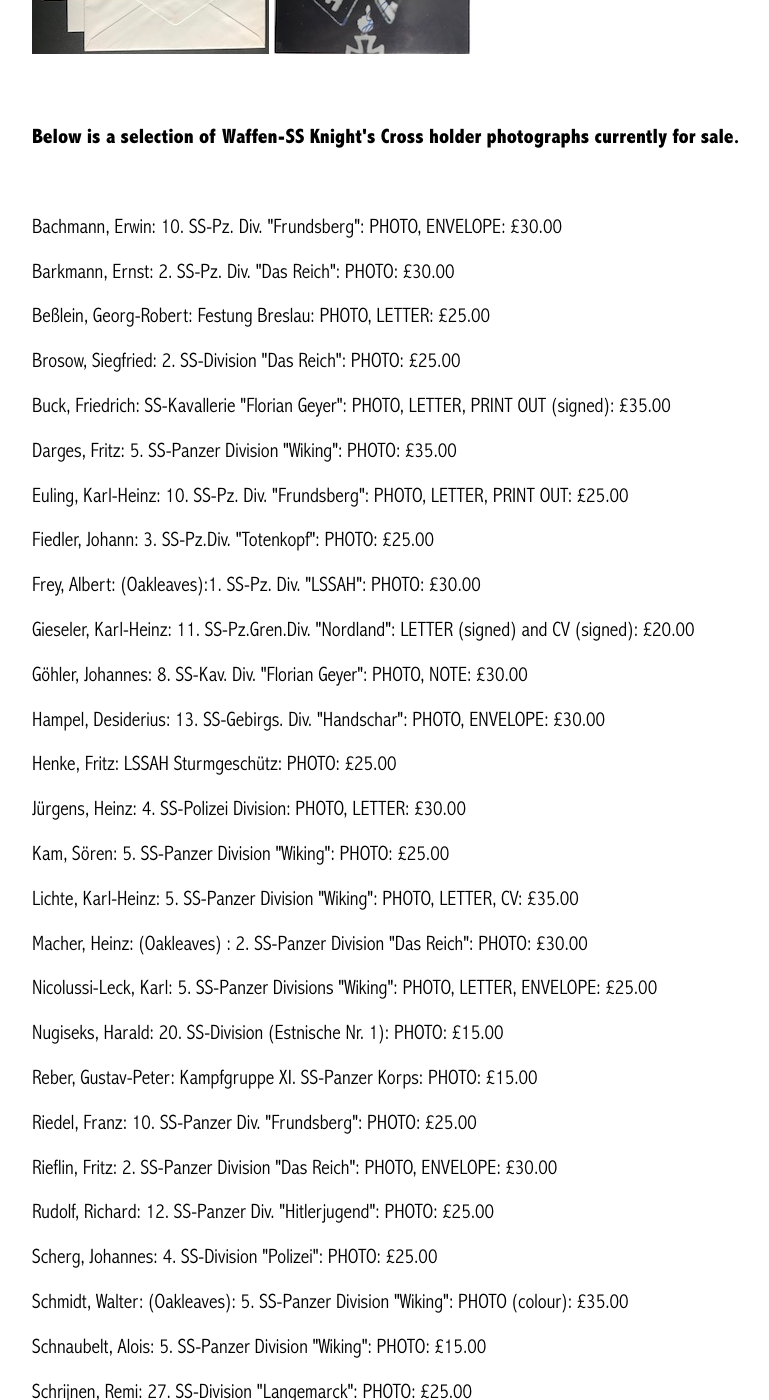
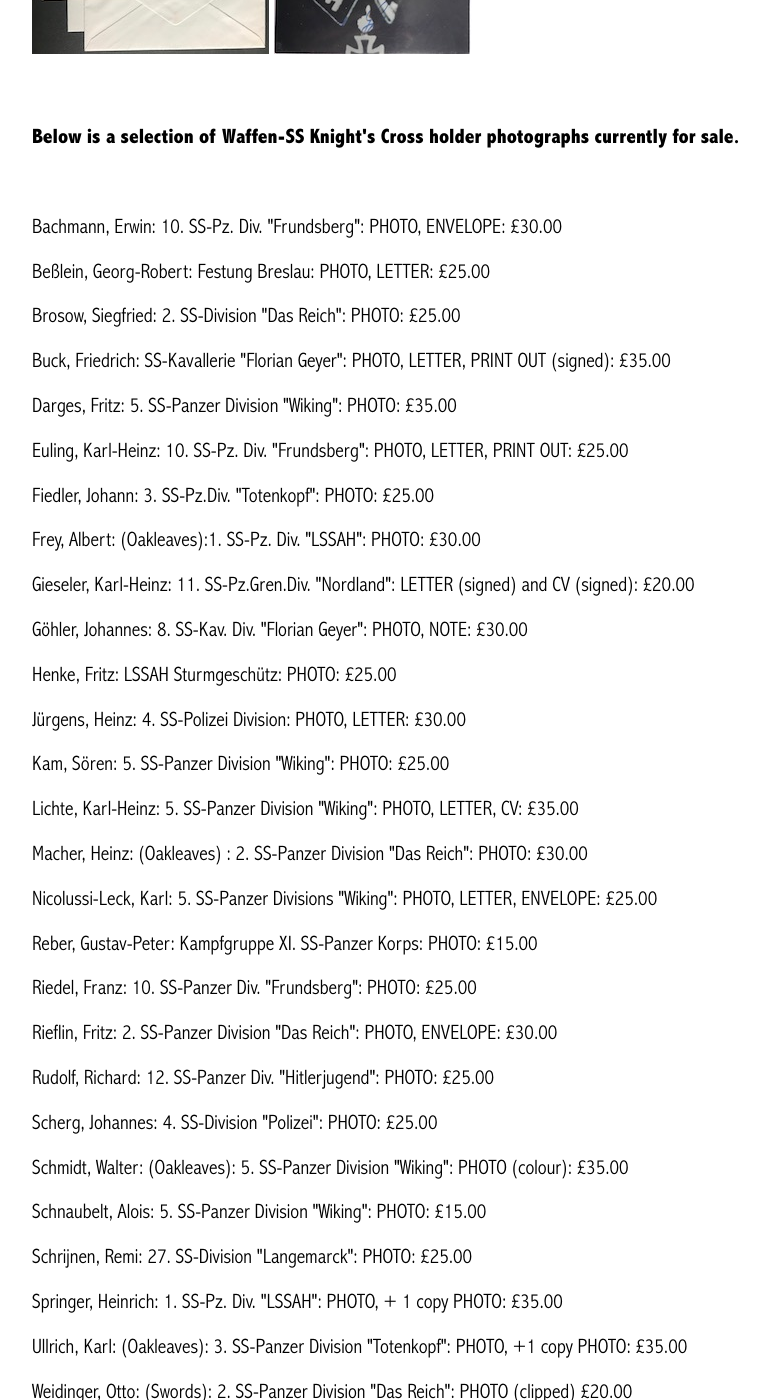
Before and after one commit to lahphotographs/lahphotographs.github.com, a Jekyll site: the page built from Waffen_SS_photos.md, in a window 1280 px wide and 1400 px high, scrolled down 851 px. Shown: the whole window, without its empty margins (213-982 px from the left). Built offline with Jekyll 4.4.1, drawn with Linux system fonts in a browser that asks for light colours; some of the changed text lies outside the part shown.

Commit message:
Update Waffen_SS_photos.md

```diff
--- a/Waffen_SS_photos.md
+++ b/Waffen_SS_photos.md
@@ -15,7 +15,6 @@ permalink: /waffen_ss_photos.html
 <p><b>Below is a selection of Waffen-SS Knight's Cross holder photographs currently for sale.</b></p>
 <br />
 <p>Bachmann,	Erwin: 10. SS-Pz. Div. "Frundsberg":	PHOTO, ENVELOPE:	£30.00
-<p>Barkmann,	Ernst: 2. SS-Pz. Div. "Das Reich":	PHOTO:	£30.00
 <p>Beßlein,	Georg-Robert:	Festung Breslau:	PHOTO, LETTER:	£25.00
 <p>Brosow,	Siegfried: 2. SS-Division "Das Reich":	PHOTO:	£25.00
 <p>Buck,	Friedrich:	SS-Kavallerie "Florian Geyer":	PHOTO, LETTER, PRINT OUT (signed):	£35.00
@@ -25,14 +24,12 @@ permalink: /waffen_ss_photos.html
 <p>Frey,	Albert:	(Oakleaves):1. SS-Pz. Div. "LSSAH":	PHOTO: 	£30.00
 <p>Gieseler,	Karl-Heinz:	11. SS-Pz.Gren.Div. "Nordland": LETTER (signed) and CV (signed):	£20.00
 <p>Göhler,	Johannes:	8. SS-Kav. Div. "Florian Geyer":	PHOTO, NOTE:	£30.00
-<p>Hampel,	Desiderius: 13. SS-Gebirgs. Div. "Handschar":	PHOTO, ENVELOPE:	£30.00
 <p>Henke,	Fritz: LSSAH Sturmgeschütz:	PHOTO: £25.00
 <p>Jürgens,	Heinz: 4. SS-Polizei Division:	PHOTO, LETTER:	£30.00
 <p>Kam,	Sören: 5. SS-Panzer Division "Wiking":	PHOTO:	£25.00
 <p>Lichte,	Karl-Heinz:	5. SS-Panzer Division "Wiking":	PHOTO, LETTER, CV: £35.00
 <p>Macher,	Heinz:	(Oakleaves)	: 2. SS-Panzer Division "Das Reich":	PHOTO:	£30.00
 <p>Nicolussi-Leck,	Karl:	5. SS-Panzer Divisions "Wiking": PHOTO, LETTER, ENVELOPE:	£25.00
-<p>Nugiseks,	Harald:	20. SS-Division (Estnische Nr. 1):	PHOTO: 	£15.00
 <p>Reber,	Gustav-Peter:	Kampfgruppe XI. SS-Panzer Korps:	PHOTO:	£15.00
 <p>Riedel,	Franz:	10. SS-Panzer Div. "Frundsberg": PHOTO:	£25.00
 <p>Rieflin,	Fritz: 2. SS-Panzer Division "Das Reich":	PHOTO, ENVELOPE:	£30.00
@@ -41,7 +38,6 @@ permalink: /waffen_ss_photos.html
 <p>Schmidt,	Walter:	(Oakleaves): 5. SS-Panzer Division "Wiking":	PHOTO (colour):	£35.00
 <p>Schnaubelt,	Alois: 5. SS-Panzer Division "Wiking":	PHOTO:	£15.00
 <p>Schrijnen,	Remi:	27. SS-Division "Langemarck":	PHOTO: £25.00
-<p>Senghas,	Paul:	5. SS-Panzer Division "Wiking":	PHOTO (clipped), LETTER, ENVELOPE: £30.00
 <p>Springer,	Heinrich:	1. SS-Pz. Div. "LSSAH":	PHOTO, + 1 copy PHOTO:	£35.00
 <p>Ullrich,	Karl:	(Oakleaves): 3. SS-Panzer Division "Totenkopf":	PHOTO, +1 copy PHOTO:	£35.00
 <p>Weidinger,	Otto:	(Swords): 2. SS-Panzer Division "Das Reich": PHOTO (clipped)		£20.00
```
